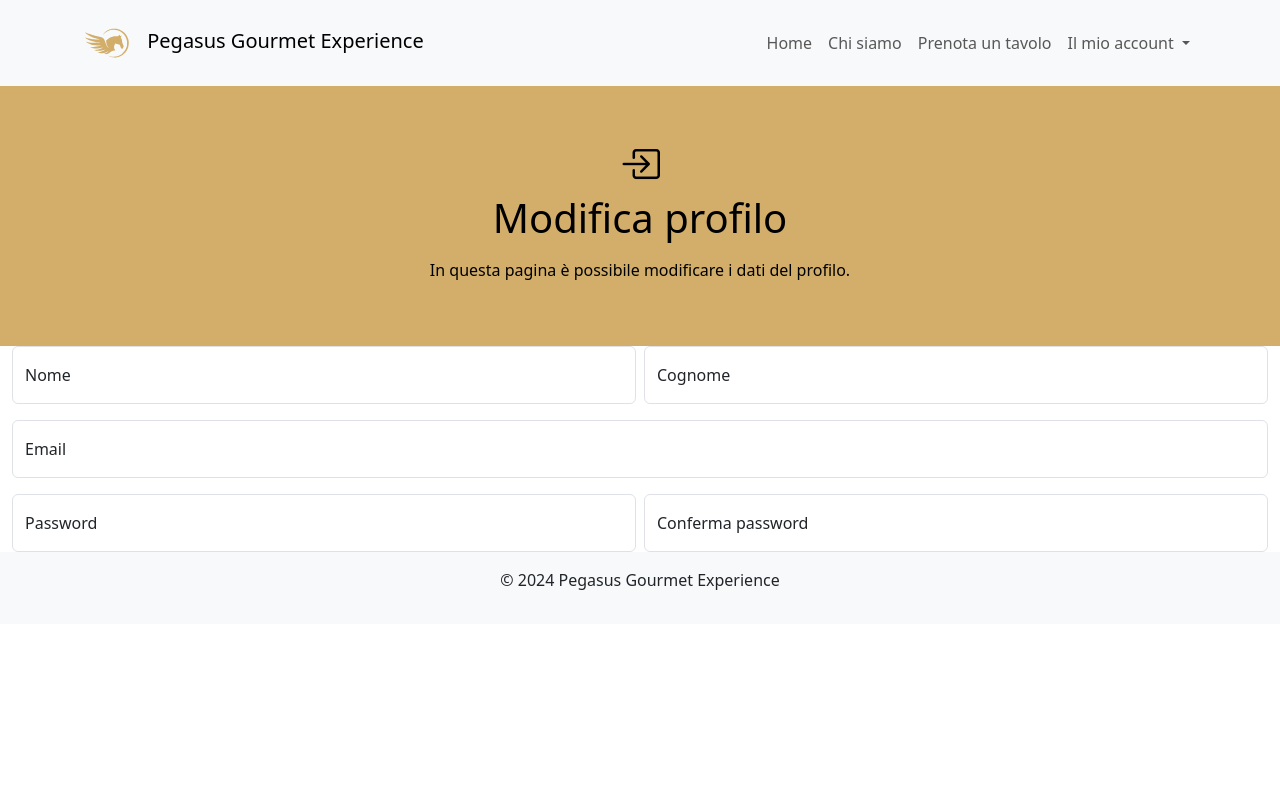
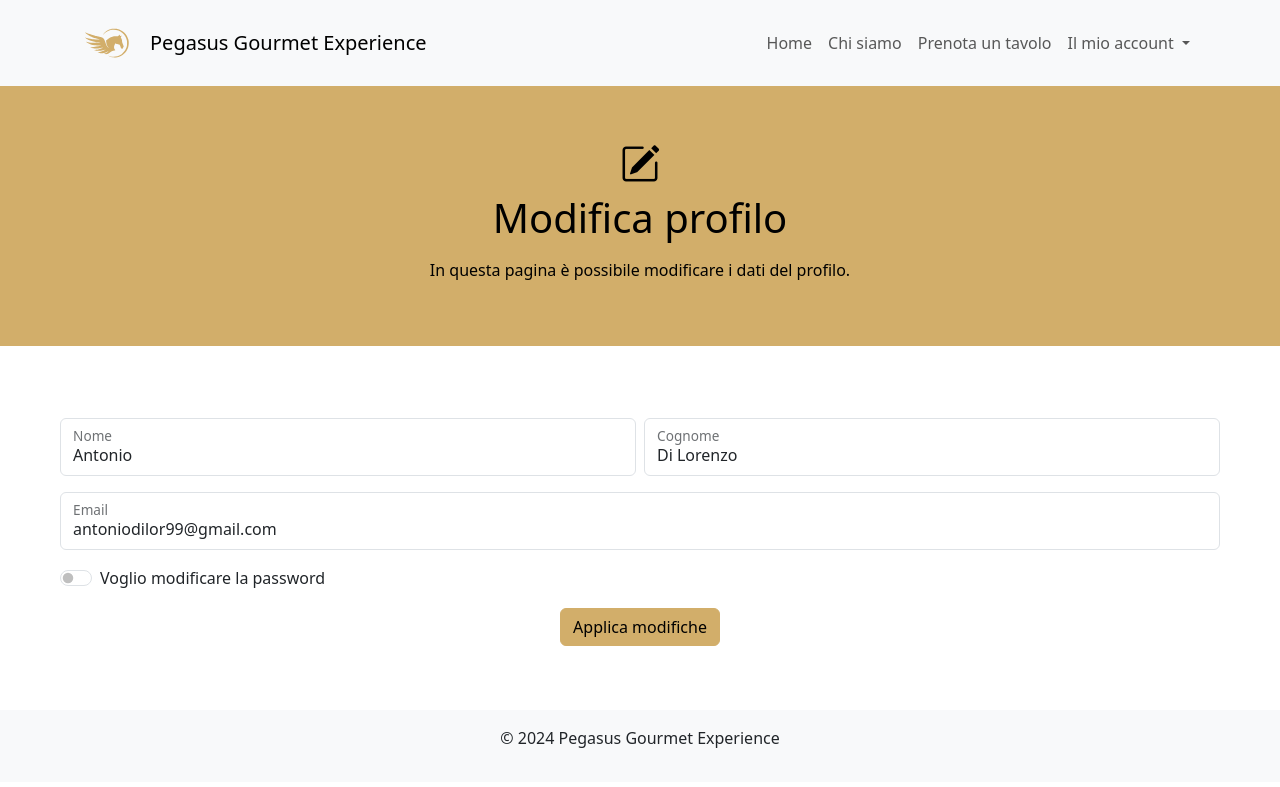
Before and after one commit to adilorenzo10/pegasus-gourmet-experience, a Flask app: page /modifica-profilo in a window 1280 px wide. Shown: the top 787 px of the page. Run offline with Flask 3, Linux system fonts and the light colour scheme; the visitor is signed in with stand-in values (Sample User, id 1); some libraries are stand-ins or nearby versions.

Commit message:
Implementazione modifica profilo

```diff
--- a/app.py
+++ b/app.py
@@ -222,17 +222,70 @@
             .all()
         )
     except ValueError:
-                flash("Seleziona un orario valido.", "danger")
-                return redirect(url_for("prenota"))
+        flash("Seleziona un orario valido.", "danger")
+        return redirect(url_for("prenota"))
     finally:
         db_session.close()
 
     return render_template("le_mie_prenotazioni.html", prenotazioni = mie_prenotazioni, datetime = datetime)
 
 # Modifica profilo
-@app.route("/modifica-profilo")
+@app.route("/modifica-profilo", methods=["GET", "POST"])
 def modifica_profilo():
-    return render_template("modifica_profilo.html")
+    user_id = session.get("user_id")
+
+    # Se l'utente non è loggato, reindirizza alla pagina di accesso
+    if not user_id:
+        flash(Markup("Sei stato disconnesso, per favore, effettua di nuovo l'accesso. Se non hai un account, <a href='/registrati'>registrati</a> subito!"), "warning")
+        return redirect(url_for("accedi"))
+
+    # Crea una sessione con il database e recupera i dati utente
+    db_session = SessionLocal()
+    utente = db_session.query(Utente).filter_by(id=user_id).first()
+
+    if not utente:
+        flash("Dati utente non trovati.", "danger")
+        return redirect(url_for("index"))
+
+    if request.method == "POST":
+        # Recupera i dati dal form
+        nome = request.form.get("nome")
+        cognome = request.form.get("cognome")
+        email = request.form.get("email")
+
+        # Aggiorna i dati utente
+        setattr(utente, 'nome', nome)
+        setattr(utente, 'cognome', cognome)
+        setattr(utente, 'email', email)
+
+        # Se l'utente desidera cambiare la password
+        if request.form.get("password-attuale") and request.form.get("password"):
+            password_attuale = request.form.get("password-attuale")
+            nuova_password = request.form.get("password")
+
+            # Verifica la password attuale
+            if not utente.check_password(password_attuale):
+                flash("La password attuale è errata.", "danger")
+                return redirect(url_for("modifica_profilo"))
+
+            # Imposta la nuova password
+            utente.set_password(nuova_password)
+
+        # Salva le modifiche nel database
+        try:
+            db_session.commit()
+            flash("Il profilo è stato aggiornato con successo.", "success")
+        except Exception as e:
+            db_session.rollback()
+            flash(f"Errore durante l'aggiornamento del profilo: {e}", "danger")
+        finally:
+            db_session.close()
+
+        return redirect(url_for("modifica_profilo"))
+
+    # GET: Mostra il form di modifica profilo con i dati utente
+    return render_template("modifica_profilo.html", utente=utente)
+
 
 # Logout
 @app.route("/logout")
--- /dev/null
+++ b/static/js/modifica_profilo.js
@@ -0,0 +1,8 @@
+$("#toggle-modifica-password").on('change', function() {
+    const isChecked = this.checked;
+
+    $(".sez-modifica-password").toggleClass("d-none", !isChecked);
+    $(".sez-modifica-password input[type=password]")
+        .toggleClass("disabled", !isChecked)
+        .prop("required", isChecked);
+});
--- a/templates/base.html
+++ b/templates/base.html
@@ -30,11 +30,12 @@
             <nav class="navbar navbar-expand-md navbar-light bg-light">
                 <div class="container">
                     <!-- Logo del sito ancorato a sinistra -->
-                    <a class="navbar-brand" href="{{ url_for('index') }}">
+                    <a class="navbar-brand d-inline-flex align-items-center gap-2" href="{{ url_for('index') }}">
                         <svg version="1.0" xmlns="http://www.w3.org/2000/svg"
                             width="60px" height="60px" viewBox="0 0 577.000000 569.000000"
-                            preserveAspectRatio="xMidYMid meet" class="logo-svg">
+                            preserveAspectRatio="xMidYMid meet" class="logo-svg" aria-labelledby="logoTitle">
 
+                            <title id="logoTitle">Pegasus Gourmet Logo</title>
                             <g transform="translate(0.000000,569.000000) scale(0.100000,-0.100000)" stroke="none">
                                 <path d="M2910 4214 c-36 -6 -145 -33 -215 -54 -230 -70 -462 -229 -610 -420
                                 -96 -123 -99 -133 -14 -48 119 118 243 208 384 278 211 104 375 143 595 142
@@ -73,7 +74,7 @@
                                 26 -82 32 -18 7 -36 15 -39 19 -15 15 -26 6 -13 -10z"/>
                             </g>
                         </svg>
-                        Pegasus Gourmet Experience
+                        <span class="d-none d-lg-block">Pegasus Gourmet Experience</span>
                     </a>
 
                     <!-- Bottone per il menu su dispositivi piccoli -->
@@ -150,5 +151,8 @@
         <script
             src="{{ url_for('static', filename='js/le_mie_prenotazioni.js') }}"
         ></script>
+        <script
+            src="{{ url_for('static', filename='js/modifica_profilo.js') }}"
+        ></script>
     </body>
 </html>
--- a/templates/le_mie_prenotazioni.html
+++ b/templates/le_mie_prenotazioni.html
@@ -4,7 +4,7 @@
     <div class="container-fluid">
         <div class="row">
             <div class="col-12 d-flex flex-column justify-content-center align-items-center bg-primary text-center p-5">
-                <i class="bi bi-box-arrow-in-right fs-1"></i>
+                <i class="bi bi-book fs-1"></i>
                 <h1 class="mb-3">Le mie prenotazioni</h1>
                 <p>Qui puoi visualizzare lo storico completo delle tue prenotazioni. Ricorda: puoi annullare una prenotazione fino a un’ora prima dell’orario previsto.</p>
                 <a href="{{ url_for('prenota') }}" class="btn btn-outline-dark" tabindex="-1" role="button">Prenota un altro tavolo</a>
@@ -54,6 +54,7 @@
                                     {% set current_date = datetime.utcnow().date() %}
                                     {% set current_time = datetime.utcnow().time() %}
                                     {% if prenotazione.data > current_date or (prenotazione.data == current_date and prenotazione.orario.orario > current_time) %}
+                                        <button class="btn btn-primary btn-sm mt-2 modifica-prenotazione" data-id_prenotazione="{{ prenotazione.id }}">Modifica</button>
                                         <button class="btn btn-danger btn-sm mt-2 cancella-prenotazione" data-id_prenotazione="{{ prenotazione.id }}">Cancella</button>
                                     {% endif %}
                                 </div>
--- a/templates/modifica_profilo.html
+++ b/templates/modifica_profilo.html
@@ -4,17 +4,30 @@
     <div class="container-fluid">
         <div class="row">
             <div class="col-12 d-flex flex-column justify-content-center align-items-center bg-primary text-center p-5">
-                <i class="bi bi-box-arrow-in-right fs-1"></i>
+                <i class="bi bi-pencil-square fs-1"></i>
                 <h1 class="mb-3">Modifica profilo</h1>
                 <p>In questa pagina è possibile modificare i dati del profilo.</p>
             </div>
         </div>
+        <div class="col-12 d-flex flex-column p-5">
+            <form method="POST">
+                <div class="row g-2">
+                    <div class="errors mb-3">
+                        {% with messages = get_flashed_messages(with_categories=true) %}
+                            {% if messages %}
+                            {% for category, message in messages %}
+                                <div class="alert alert-{{ category }}" role="alert">
+                                    {{ message }}
+                                </div>
+                            {% endfor %}
+                            {% endif %}
+                        {% endwith %}
+                    </div>
 
-        <div class="row g-2">
                     <!-- Nome -->
                     <div class="col-md">
                         <div class="form-floating">
-                    <input type="text" class="form-control" name="nome" id="nome" placeholder="" autocomplete="new-password" required >
+                            <input type="text" class="form-control" name="nome" id="nome" value="{{ utente.nome }}" placeholder="" autocomplete="new-password" required >
                             <label for="nome">Nome</label>
                         </div>
                     </div>
@@ -22,34 +35,56 @@
                     <!-- Cognome -->
                     <div class="col-md">
                         <div class="form-floating">
-                    <input type="text" class="form-control" name="cognome" id="cognome" placeholder="" autocomplete="new-password" required >
+                            <input type="text" class="form-control" name="cognome" id="cognome" value="{{ utente.cognome }}" placeholder="" autocomplete="new-password" required >
                             <label for="cognome">Cognome</label>
                         </div>
                     </div>
                 </div>
 
                 <!-- Email -->
-        <div class="form-floating my-3">
-            <input type="email" class="form-control" name="email" id="email" placeholder="" autocomplete="new-password" required >
+                <div class="row g-2 mt-2">
+                    <div class="col-md">
+                        <div class="form-floating">
+                            <input type="email" class="form-control" name="email" id="email" value="{{ utente.email }}"placeholder="" autocomplete="new-password" required >
                             <label for="email">Email</label>
                         </div>
-
-        <div class="row g-2">
-            <!-- Password -->
-            <div class="col-md">
-                <div class="form-floating">
-                    <input type="password" class="form-control" name="password" id="password" placeholder="" autocomplete="new-password" required >
-                    <label for="password">Password</label>
                     </div>
                 </div>
 
-            <!-- Conferma password -->
+                <div class="row g-2 mt-2">
                     <div class="col-md">
-                <div class="form-floating">
-                    <input type="password" class="form-control" name="conferma-password" id="conferma-password" placeholder="" autocomplete="new-password" required >
-                    <label for="conferma-password">Conferma password</label>
+                        <div class="form-check form-switch">
+                            <input class="form-check-input" type="checkbox" role="switch" id="toggle-modifica-password">
+                            <label class="form-check-label" for="toggle-modifica-password">Voglio modificare la password</label>
                         </div>
                     </div>
                 </div>
+
+                <div class="row g-2 mt-2 sez-modifica-password d-none">
+                    <!-- Password attuale -->
+                    <div class="col-md">
+                        <div class="form-floating">
+                            <input type="password" class="form-control disabled" name="password-attuale" id="password-attuale" placeholder="" autocomplete="new-password" >
+                            <label for="password-attuale">Password attuale</label>
+                        </div>
+                    </div>
+
+                    <!-- Nuova password -->
+                    <div class="col-md">
+                        <div class="form-floating">
+                            <input type="password" class="form-control disabled" name="password" id="password" placeholder="" autocomplete="new-password" >
+                            <label for="password">Nuova password</label>
+                        </div>
+                    </div>
+                </div>
+                <div class="mb-3 row g-2 mt-2">
+                    <div class="d-flex justify-content-center">
+                        <button type="submit" class="btn btn-primary">
+                            Applica modifiche
+                        </button>
+                    </div>
+                </div>
+            </form>
+        </div>
     </div>
 {% endblock %}
```
Also changed, not shown: pegasus_gourmet.db. Lines whose indentation alone changed are shown as unchanged.
